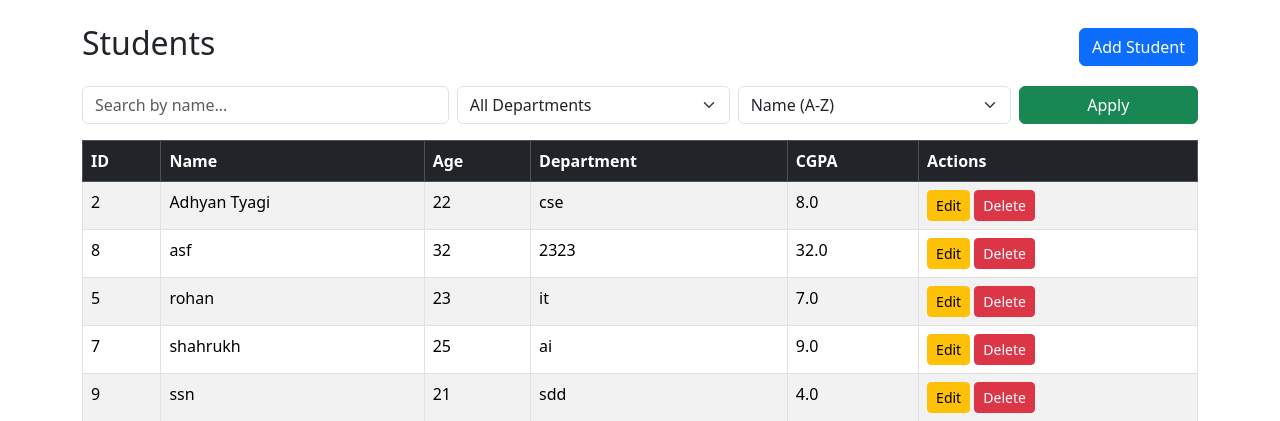
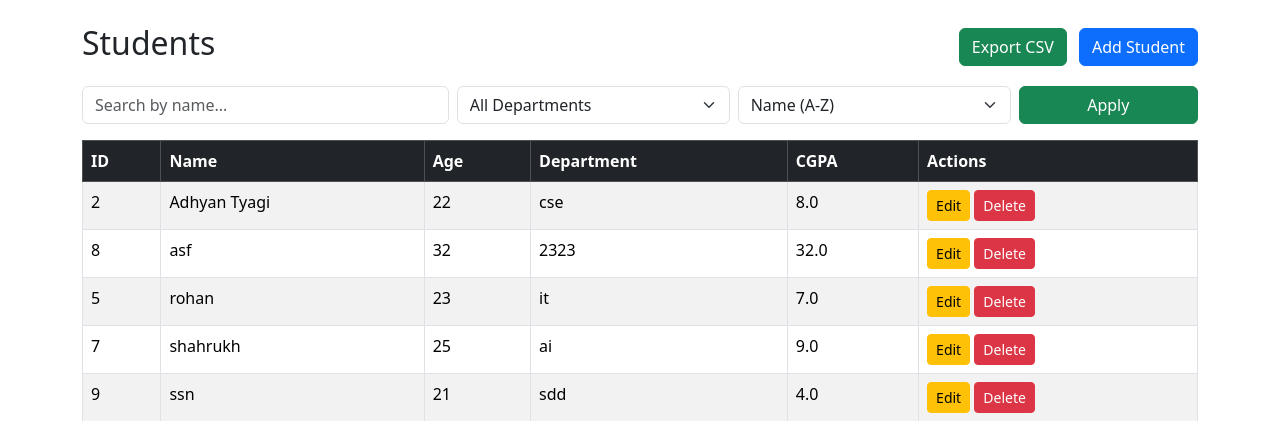
Before and after one commit to Adhyan777/Flask-Student-Management-System, a Flask app: page /students in a window 1280 px wide. Shown: the part 56-477 px from the top of the page. Run offline with Flask 3, Linux system fonts and the light colour scheme; data comes from the database, SQL or seed files in the repository.

Commit message:
Added CSV export feature

```diff
--- a/app.py
+++ b/app.py
@@ -1,6 +1,8 @@
-from flask import Flask, render_template, request, redirect, flash
+from flask import Flask, render_template, request, redirect, flash, Response
 from app.database import create_table, get_connection
 import math
+import csv
+import io
 
 app = Flask(__name__)
 
@@ -211,6 +213,56 @@ def delete_student(id):
 
     return redirect("/students")
 
+@app.route("/export")
+def export_csv():
+
+    connection = get_connection()
+    cursor = connection.cursor()
+
+    cursor.execute("""
+        SELECT id, name, age, department, cgpa
+        FROM students
+        ORDER BY id
+    """)
+
+    students = cursor.fetchall()
+
+    connection.close()
+
+    output = io.StringIO()
+
+    writer = csv.writer(output)
+
+    writer.writerow([
+        "ID",
+        "Name",
+        "Age",
+        "Department",
+        "CGPA"
+    ])
+
+    for student in students:
+
+        writer.writerow([
+            student["id"],
+            student["name"],
+            student["age"],
+            student["department"],
+            student["cgpa"]
+        ])
+
+    csv_data = output.getvalue()
+
+    output.close()
+
+    return Response(
+        csv_data,
+        mimetype="text/csv",
+        headers={
+            "Content-Disposition":
+            "attachment; filename=students.csv"
+        }
+    )
 
 if __name__ == "__main__":
     app.run(debug=True)
--- a/templates/students.html
+++ b/templates/students.html
@@ -3,11 +3,21 @@
 {% block content %}
 
 <div class="d-flex justify-content-between align-items-center mb-3">
+
     <h2>Students</h2>
 
-    <a href="/add" class="btn btn-primary">
-        Add Student
-    </a>
+    <div>
+
+        <a href="/export" class="btn btn-success me-2">
+            Export CSV
+        </a>
+
+        <a href="/add" class="btn btn-primary">
+            Add Student
+        </a>
+
+    </div>
+
 </div>
 
 <form method="GET" action="/students" class="mb-3">
```
